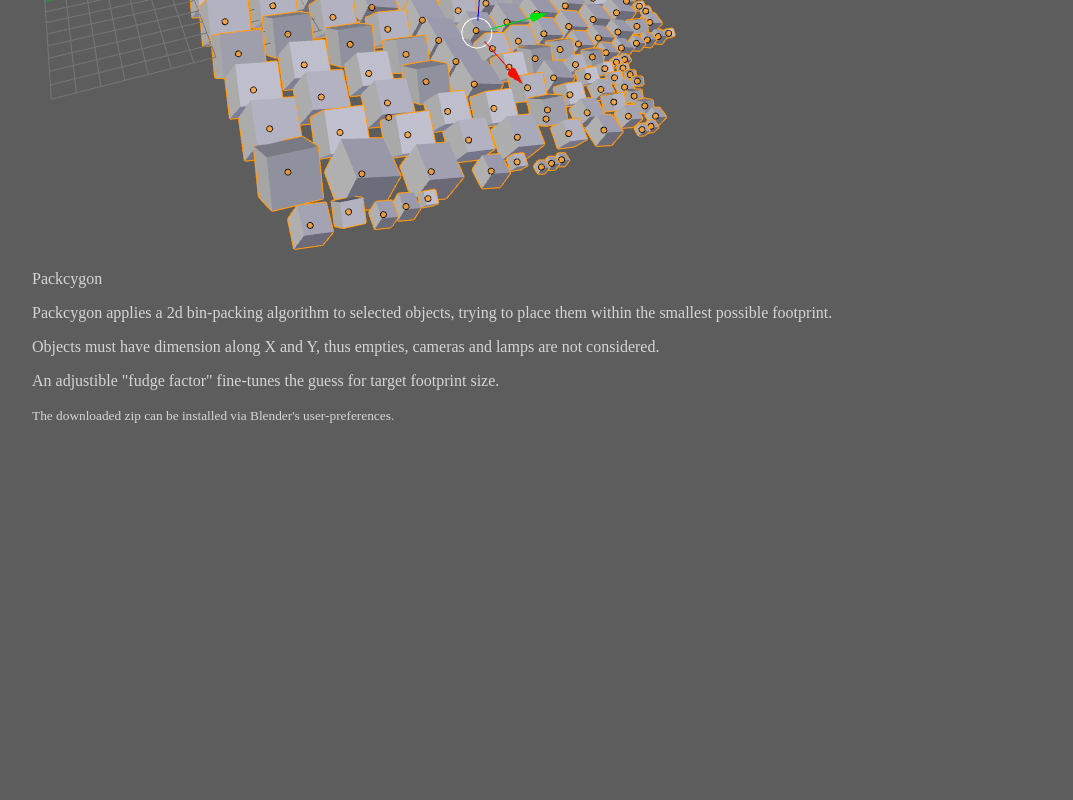
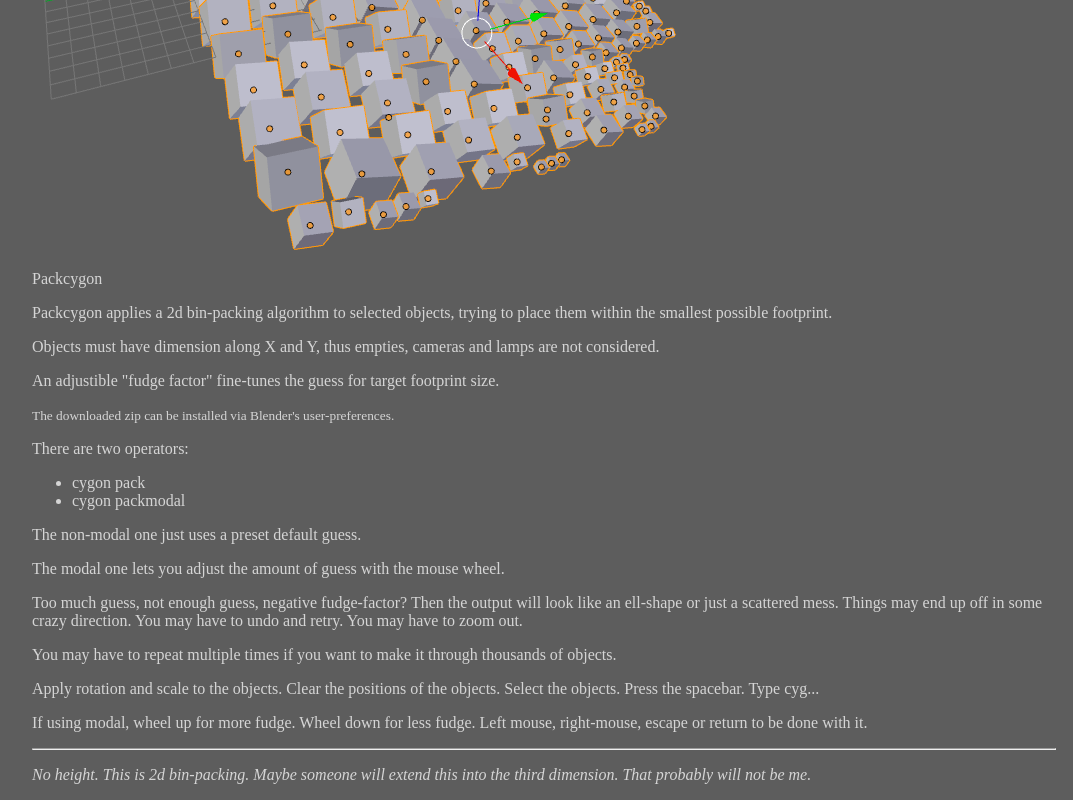
Before and after one commit to BlenderCN-Org/packcygon, a plain HTML site: page index.html in a window 1280 px wide. Shown: the part 563-1363 px from the top of the page, without its empty margins (96-1169 px from the left). Before the commit the page ends 995 px from the top, so only its background shows below. Drawn offline with Linux system fonts and the light colour scheme.

Commit message:
helpy helperson dropped by

```diff
--- a/index.html
+++ b/index.html
@@ -31,6 +31,20 @@ body {
         <p>Objects must have dimension along X and Y, thus empties, cameras and lamps are not considered.</p>
         <p>An adjustible "fudge factor" fine-tunes the guess for target footprint size.</p>
         <small>The downloaded zip can be installed via Blender's user-preferences.</small>
+        <p>There are two operators:</p>
+        <ul>
+        <li>cygon pack</li>
+        <li>cygon packmodal</li>
+        </ul>
+        <p>The non-modal one just uses a preset default guess.</p>
+        <p>The modal one lets you adjust the amount of guess with the mouse wheel.</p>
+        <p>Too much guess, not enough guess, negative fudge-factor? Then the output will look like an ell-shape or just a scattered mess.
+        Things may end up off in some crazy direction.  You may have to undo and retry. You may have to zoom out.</p>
+        <p> You may have to repeat multiple times if you want to make it through thousands of objects. </p>
+        <p> Apply rotation and scale to the objects.  Clear the positions of the objects.  Select the objects.  Press the spacebar.  Type cyg... </p>
+        <p>If using modal, wheel up for more fudge.  Wheel down for less fudge. Left mouse, right-mouse, escape or return to be done with it.</p>
+        <hr />
+        <p><em>No height.  This is 2d bin-packing.  Maybe someone will extend this into the third dimension.  That probably will not be me.</em></p>
     </article>
 </div>
 </body>
```
